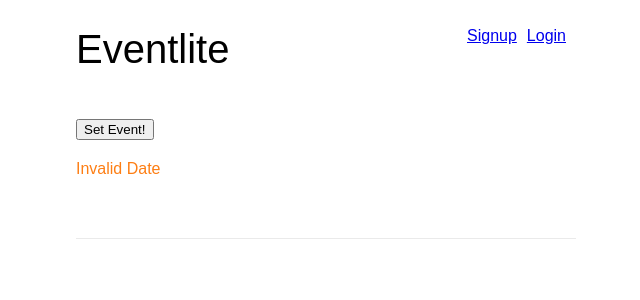
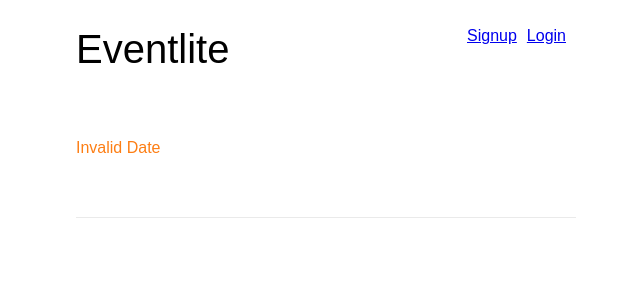
Before and after one commit to learnetto/eventlite-frontend, a React (Create React App) app: page /events/1 in a window 1280 px wide. Shown: the top 300 px of the page, without its empty margins (314-954 px from the left). Built offline with nearby package versions, Linux system fonts and the light colour scheme.

Commit message:
Remove dummy button

```diff
--- a/src/components/Event.js
+++ b/src/components/Event.js
@@ -9,13 +9,6 @@ function Event(props){
   const [event, setEvent] = useState({})
   return (
     <div className="event">
-      <button onClick={() => setEvent({
-        title: 'React Conf 2018',
-        start_datetime: '25 October 2018',
-        location: 'Henderson, Nevada',
-        image_url: 'https://learnetto-blog.s3.amazonaws.com/blog/2020-07-17/1595000175824-reactconf2018.png',
-        description: 'Dan Abramov introduces React Hooks!!!'
-      })}> Set Event!</button>
       {event.currentUserCanEdit &&
         <Link to={`/events/${props.match.params.id}/edit`}>
           Edit
```
